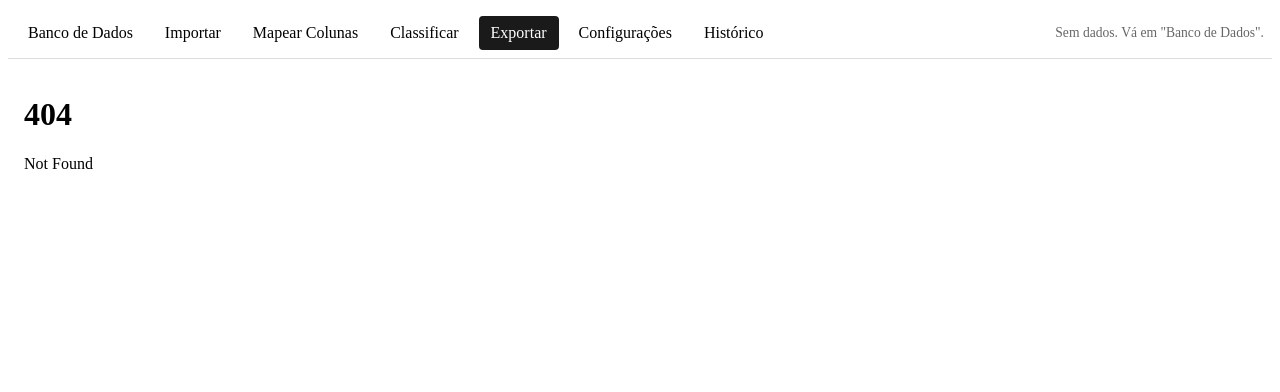
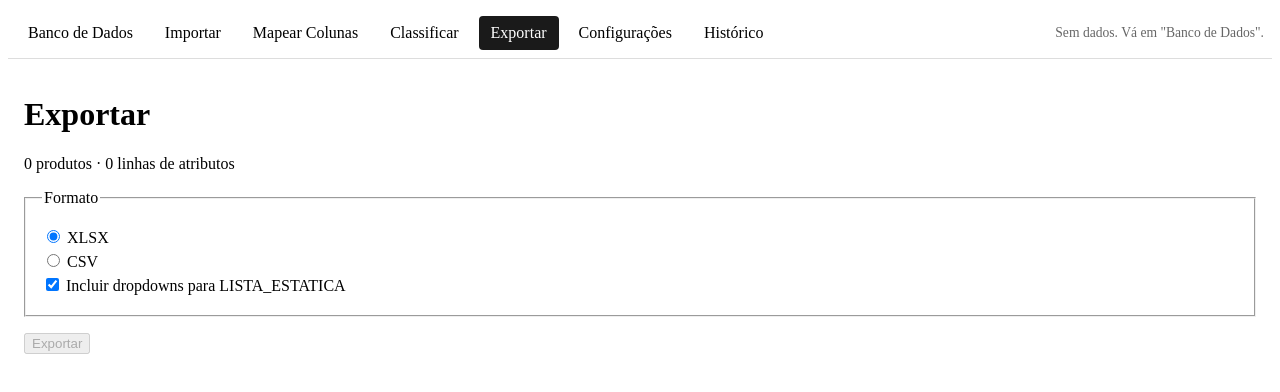
Before and after one commit to cacaestefano/ncm-classifier, a SvelteKit app: page /export in a window 1280 px wide. Before the commit this address had no page. Shown: the top 392 px of the page. Built offline with nearby package versions, Linux system fonts and the light colour scheme.

Commit message:
feat: add export screen with CSV/XLSX and dropdown toggle

```diff
--- /dev/null
+++ b/src/routes/export/+page.svelte
@@ -0,0 +1,86 @@
+<script lang="ts">
+  import { db } from '$lib/db/client';
+  import { settings } from '$lib/stores/settings.svelte';
+  import { project } from '$lib/stores/project.svelte';
+  import { toCsv } from '$lib/export/csv';
+  import { buildWorkbook, type OutputRow } from '$lib/export/xlsx';
+  import { collectOutputRows, triggerDownload } from '$lib/export/exporter';
+  import { onMount } from 'svelte';
+
+  let format = $state<'csv' | 'xlsx'>('xlsx');
+  let withDropdowns = $state(true);
+  let totalRows = $state(0);
+  let unfilledMandatory = $state(0);
+  let busy = $state(false);
+
+  onMount(async () => {
+    await project.load();
+    await refreshStats();
+  });
+
+  async function refreshStats() {
+    const r = await db.select<{c:number}>(`SELECT COUNT(*) as c FROM project_attr_row`);
+    totalRows = r[0].c;
+    const u = await db.select<{c:number}>(`SELECT COUNT(*) as c FROM project_attr_row WHERE attr_mandatory='Yes' AND (attr_value='' OR attr_value IS NULL)`);
+    unfilledMandatory = u[0].c;
+  }
+
+  function headers(): string[] {
+    const labels = settings.current.extraLabels.map((l, i) => l || `extra_${i+1}`);
+    return ['unique_id','short_desc','long_desc', ...labels,
+            'NCM_code','NCM_description','attr_counter','attr_code','attr_name',
+            'attr_mandatory','attr_multivalued','attr_fill_type','attr_domain_values',
+            'attr_regulatory_body','attr_objective','attr_conditional_on','attr_value'];
+  }
+
+  async function doExport() {
+    busy = true;
+    try {
+      const rows: OutputRow[] = await db.select<OutputRow>(`
+        SELECT p.unique_id, p.short_desc, p.long_desc,
+               p.extra_1, p.extra_2, p.extra_3, p.extra_4, p.extra_5,
+               p.ncm_code, p.ncm_description,
+               r.attr_counter, r.attr_code, r.attr_name,
+               r.attr_mandatory, r.attr_multivalued,
+               r.attr_fill_type, r.attr_domain_values,
+               r.attr_regulatory_body, r.attr_objective,
+               r.attr_conditional_on, r.attr_value
+        FROM project_product p LEFT JOIN project_attr_row r ON r.product_id = p.id
+        ORDER BY p.id, r.attr_counter
+      `);
+      const date = new Date().toISOString().slice(0, 10);
+      const name = settings.current.projectName || 'projeto';
+      if (format === 'csv') {
+        const arr = rows.map(r => headers().map(h => (r as any)[h.toLowerCase()] ?? (r as any)[h] ?? ''));
+        triggerDownload(toCsv(headers(), arr), `ncm_${name}_${date}.csv`, 'text/csv;charset=utf-8');
+      } else {
+        const buf = await buildWorkbook(rows, {
+          extraLabels: settings.current.extraLabels,
+          withDropdowns
+        });
+        triggerDownload(buf, `ncm_${name}_${date}.xlsx`, 'application/vnd.openxmlformats-officedocument.spreadsheetml.sheet');
+      }
+    } finally { busy = false; }
+  }
+</script>
+
+<h1>Exportar</h1>
+<p>{project.products.length} produtos · {totalRows} linhas de atributos</p>
+{#if unfilledMandatory > 0}<p class="warn">⚠ {unfilledMandatory} campos obrigatórios sem preenchimento</p>{/if}
+
+<fieldset>
+  <legend>Formato</legend>
+  <label><input type="radio" bind:group={format} value="xlsx" /> XLSX</label>
+  <label><input type="radio" bind:group={format} value="csv" /> CSV</label>
+  {#if format === 'xlsx'}
+    <label><input type="checkbox" bind:checked={withDropdowns} /> Incluir dropdowns para LISTA_ESTATICA</label>
+  {/if}
+</fieldset>
+
+<button onclick={doExport} disabled={busy || totalRows === 0}>{busy ? 'Gerando…' : 'Exportar'}</button>
+
+<style>
+  .warn { color: #c60; }
+  fieldset { margin: 1rem 0; padding: 1rem; }
+  label { display: block; margin: 0.25rem 0; }
+</style>
```
